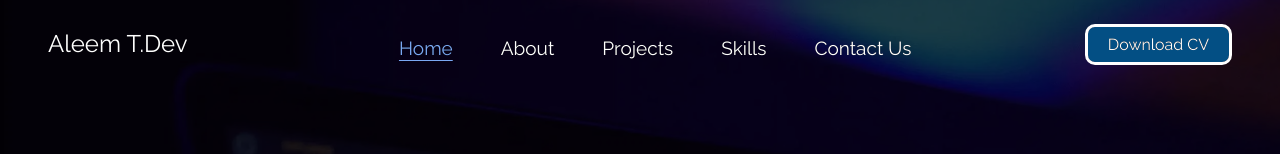
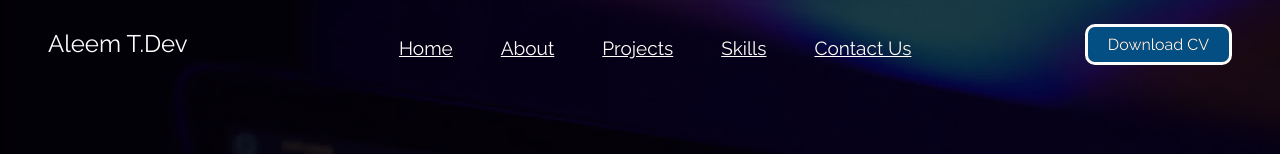
Before and after one commit to AleemTalha/portfolio, a React (Vite) app: page / in a window 1280 px wide. Shown: the top 154 px of the page. Built offline with nearby package versions, Linux system fonts and the light colour scheme.

Commit message:
nav setting

```diff
--- a/src/Componenets/SubComponents/navbar/navbar.jsx
+++ b/src/Componenets/SubComponents/navbar/navbar.jsx
@@ -1,6 +1,6 @@
 import React, { useState } from "react";
 import "./navbar.css";
-import { NavLink } from "react-router-dom";
+import { Link } from "react-router-dom";
 import "react-bootstrap";
 
 const Navbar = () => {
@@ -34,13 +34,13 @@
       className={`fixed-top py-md-4 py-3 mb-2 navbar navbar-expand-lg navbar-light px-xl-5 px-lg-4 px-md-3 px-3 d-flex justify-content-between align-items-center p-0 m-0 `}
       style={{ background: `${isNavOpen ? "#034f84" : ""}` }}
     >
-      <NavLink
+      <Link
         to="/"
         className="text-decoration-none brand transition-all cursor-pointer h4 me-5 NavLink"
         onClick={() => (document.title = "Home - Your Website")}
       >
         <span style={{ border: "0" }}>Aleem T.Dev</span>
-      </NavLink>
+      </Link>
 
       <button
         className="navbar-toggler navbar-btn"
@@ -62,20 +62,20 @@
           style={{ flex: 1, fontSize: "19px" }}
         >
           {navLinks.map((link, index) => (
-            <NavLink
+            <Link
               key={index}
               to={link.to}
               className={getLinkClass}
               onClick={() => (document.title = link.title)}
             >
               {link.text}
-            </NavLink>
+            </Link>
           ))}
         </div>
       </div>
 
       <div className="d-none d-lg-block">
-        <NavLink
+        <Link
           className="h6 transition-all text-decoration-none bg-danger rounded Contact-btn"
           to="#"
           onClick={() => {
@@ -86,7 +86,7 @@
           }}
         >
           Download CV
-        </NavLink>
+        </Link>
       </div>
     </nav>
   );
--- a/styles.css
+++ b/styles.css
@@ -43,7 +43,7 @@
 }
 
 a,
-NavLink {
+NavLink,Link {
   font-weight: normal;
   --b: 0.1em;
   --c: #ffffff;
@@ -59,7 +59,7 @@
 }
 
 a:hover,
-NavLink:hover {
+NavLink:hover ,Link:hover{
   color: #ffffff !important;
   --_p: 100%;
   --_s: 0.3s;
```
